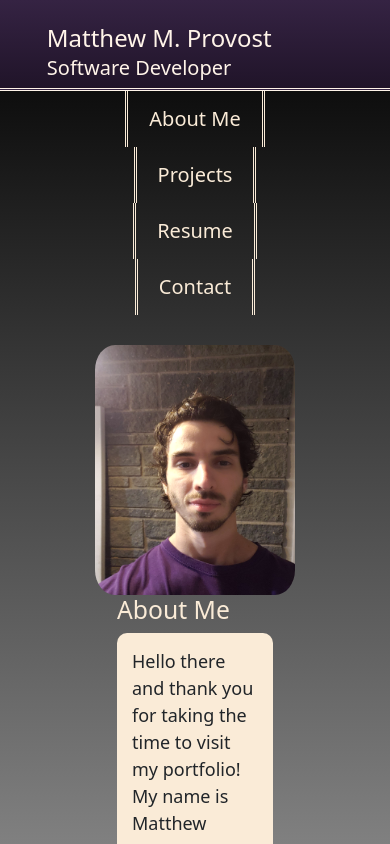
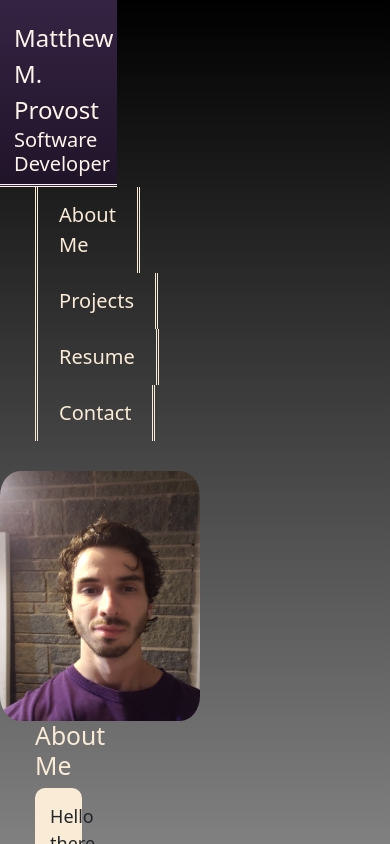
Before and after one commit to provostma21/Portfolio, a React (Create React App) app: page / in a window 390 px wide. Shown: the top 844 px of the page. Built offline with nearby package versions, Linux system fonts and the light colour scheme.

Commit message:
removed unnecessary media query from min-width, and added another media query for max width for the body

```diff
--- a/src/pages/Styles/Main.css
+++ b/src/pages/Styles/Main.css
@@ -10,7 +10,7 @@ body > #root > div {
 }
 
 @media only screen and (min-width: 601px) {
-    max-width: 100%;
+
 }
 
 @media only screen and (max-width: 600px) {
@@ -18,4 +18,7 @@ body > #root > div {
         height: 100vh;
 
     }
+    body {
+        width: 30%;
+    }
 }
```
